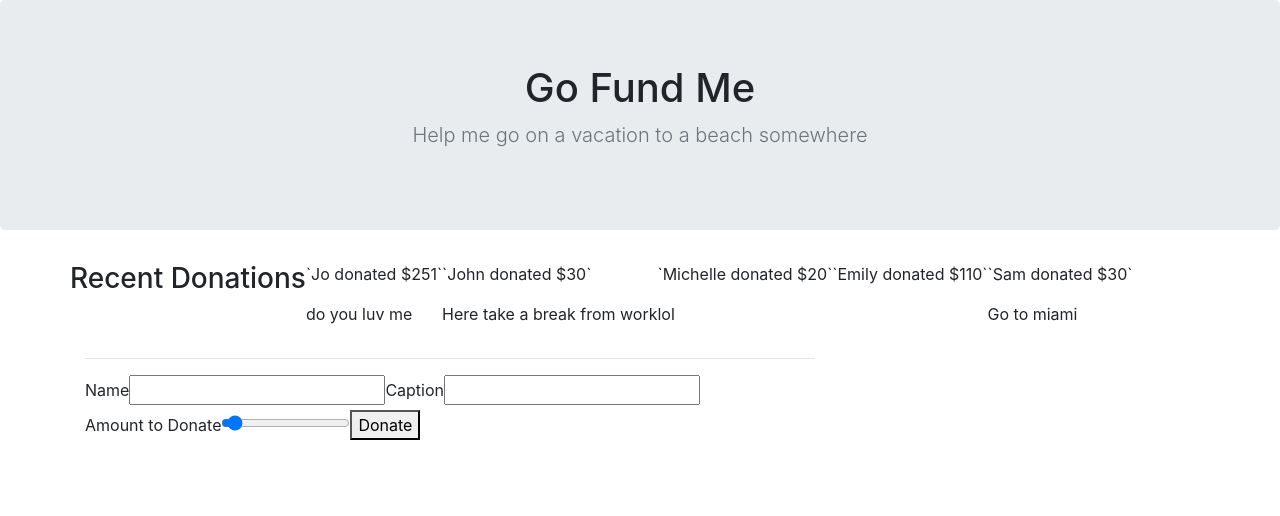
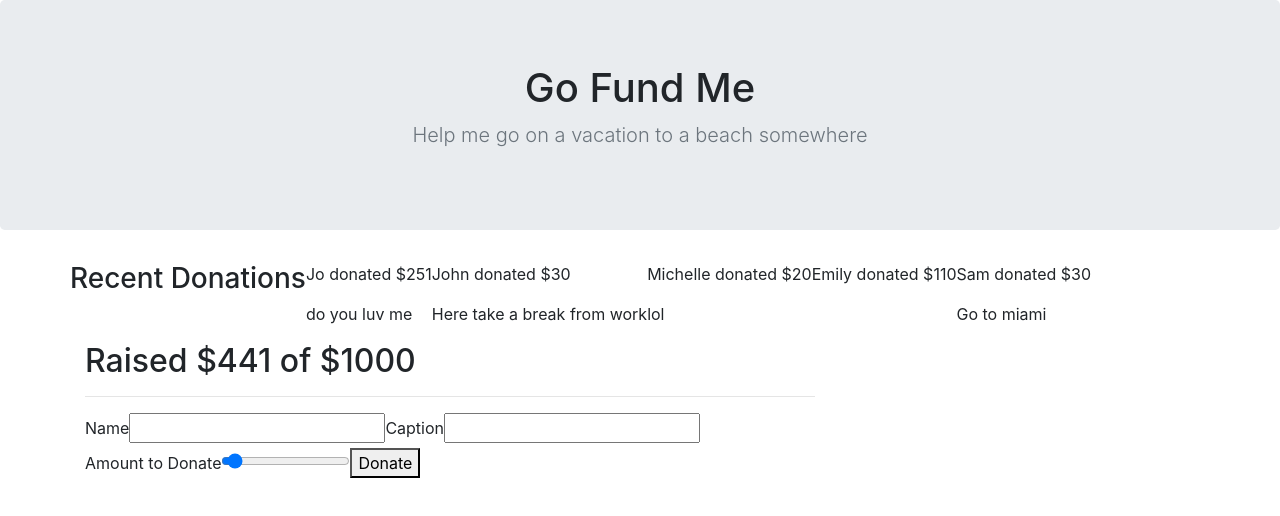
Before and after one commit to joinpursuit/Pursuit-Core-Web-Props-Lab-Tested, a React (Create React App) app: page / in a window 1280 px wide. Shown: the top 516 px of the page. Built offline with nearby package versions, Linux system fonts and the light colour scheme.

Commit message:
completed lab

```diff
--- a/src/App.js
+++ b/src/App.js
@@ -1,7 +1,7 @@
 import React from "react";
 import DonationForm from "./Components/DonationForm.js"
 import TopBar from "./Components/TopBar";
-// import Progress from "./Components/Progress.js"
+import Progress from "./Components/Progress.js"
 import RecentDonations from "./Components/RecentDonations.js"
 
 import "./App.css";
@@ -39,11 +39,14 @@ const donations = [
   },
 ];
 
+let sum = 0;
+
 export default class App extends React.Component {
   render() {
     const posts = donations.map((donos) => {
+      sum += donos.amount
       return <RecentDonations amount={donos.amount} caption={donos.caption} name={donos.name}/>
-    });
+    })
     return (
       <>
         <TopBar />
@@ -52,7 +55,7 @@ export default class App extends React.Component {
           <h3> Recent Donations</h3>
             {posts}
             <div className="col-8">
-              {/* TODO: Progress */}
+              <Progress sum={sum} />
               <hr />
               <DonationForm/>
             </div>
--- a/src/Components/Progress.js
+++ b/src/Components/Progress.js
@@ -1,7 +1,14 @@
 import React from "react";
 
-const Progress = () => {
-  return null;
+
+
+const Progress = (props) => {
+  const {sum} = props;
+  return (
+    <div>
+      <h2> Raised ${sum} of $1000 </h2>
+    </div>
+  )
 };
 
 export default Progress;
--- a/src/Components/RecentDonations.js
+++ b/src/Components/RecentDonations.js
@@ -4,7 +4,7 @@ const RecentDonations = (props) => {
   const {amount, caption, id, name} = props;
   return (
     <div>
-     <p> `{name} donated ${amount}`</p>
+     <p> {name} donated ${amount} </p>
      <p> {caption} </p>
     </div>
   );
```
